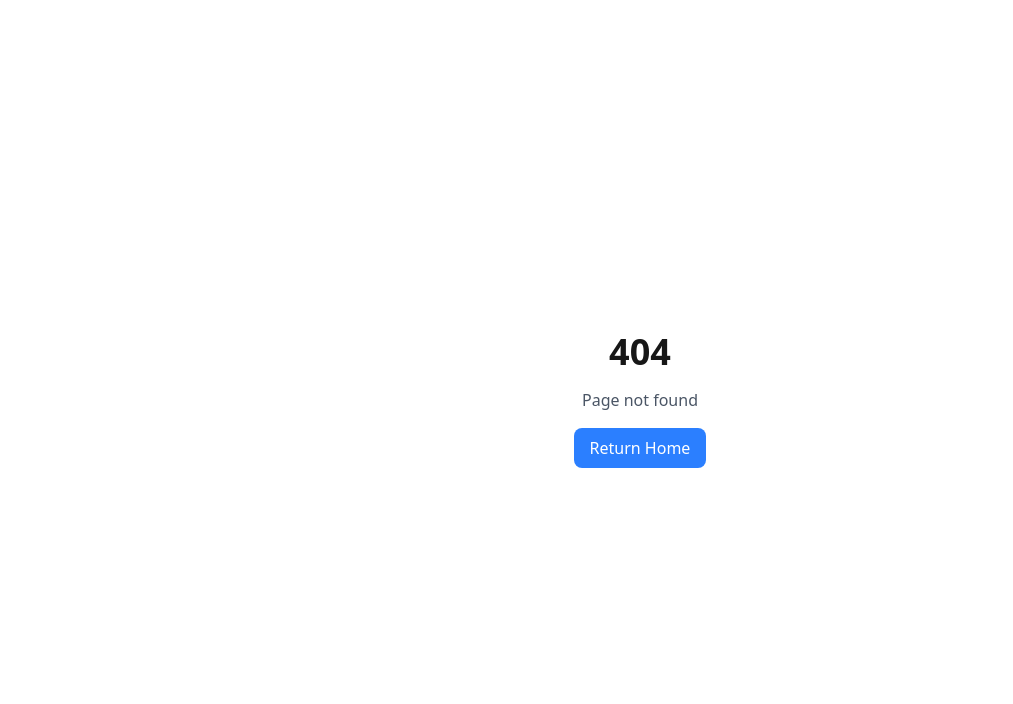
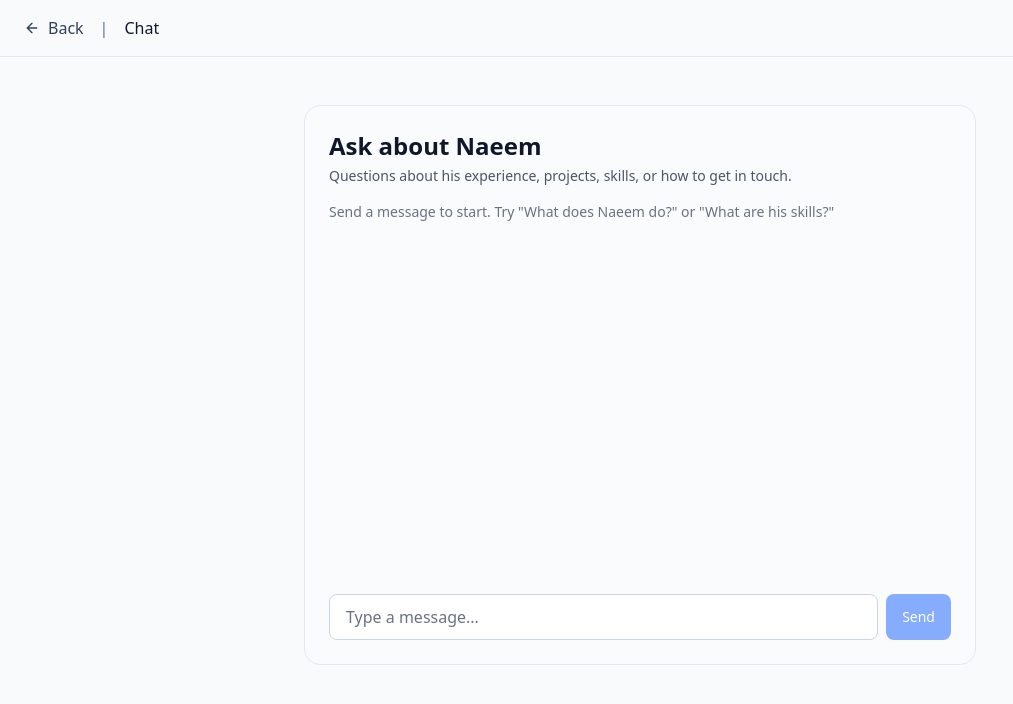
Before and after one commit to naeemnh/naeemnh, a Next.js app: page /chat in a window 1280 px wide. Before the commit this address had no page. Shown: the top 704 px of the page, without its empty margins (0-1013 px from the left). Built offline with nearby package versions, Linux system fonts and the light colour scheme.

Commit message:
feat(chat): add chat page and ChatPanel component
- Add /chat page with ChatPanel
- ChatPanel: message list, input, loading, error handling, scroll to bottom

```diff
--- /dev/null
+++ b/app/chat/page.tsx
@@ -0,0 +1,26 @@
+import Link from "next/link";
+import { ChatPanel } from "@/components/features/chat";
+import { Section } from "@/components/atoms";
+import { ArrowLeft } from "lucide-react";
+
+export default function ChatPage() {
+  return (
+    <main className="min-h-screen bg-slate-50 dark:bg-background">
+      <header className="sticky top-0 z-50 px-6 py-4 flex items-center gap-4 bg-slate-50/80 dark:bg-background/80 backdrop-blur-sm border-b border-slate-200 dark:border-slate-800">
+        <Link
+          href="/"
+          className="inline-flex items-center gap-2 text-slate-700 dark:text-foreground/80 hover:text-slate-900 dark:hover:text-foreground transition-colors"
+        >
+          <ArrowLeft className="h-4 w-4" />
+          Back
+        </Link>
+        <span className="text-slate-500 dark:text-foreground/50">|</span>
+        <span className="font-medium text-slate-900 dark:text-foreground">Chat</span>
+      </header>
+
+      <Section id="chat" className="px-6 pt-12 pb-24">
+        <ChatPanel />
+      </Section>
+    </main>
+  );
+}
--- /dev/null
+++ b/components/features/chat/chat-panel.tsx
@@ -0,0 +1,119 @@
+"use client";
+
+import { useState, useRef, useEffect } from "react";
+import { ContentCard } from "@/components/atoms";
+import { cn } from "@/lib/utils";
+
+type ChatMessage = { role: "user" | "assistant"; content: string };
+
+export function ChatPanel() {
+  const [messages, setMessages] = useState<ChatMessage[]>([]);
+  const [input, setInput] = useState("");
+  const [loading, setLoading] = useState(false);
+  const [error, setError] = useState<string | null>(null);
+  const listRef = useRef<HTMLDivElement>(null);
+
+  useEffect(() => {
+    listRef.current?.scrollTo(0, listRef.current.scrollHeight);
+  }, [messages]);
+
+  const handleSubmit = async (e: React.FormEvent) => {
+    e.preventDefault();
+    const text = input.trim();
+    if (!text || loading) return;
+
+    setInput("");
+    setError(null);
+    const userMessage: ChatMessage = { role: "user", content: text };
+    setMessages((prev) => [...prev, userMessage]);
+    setLoading(true);
+
+    try {
+      const res = await fetch("/api/chat", {
+        method: "POST",
+        headers: { "Content-Type": "application/json" },
+        body: JSON.stringify({
+          messages: [...messages, userMessage].map((m) => ({ role: m.role, content: m.content })),
+        }),
+      });
+
+      const data = await res.json();
+
+      if (!res.ok) {
+        setError(data?.error ?? "Something went wrong.");
+        return;
+      }
+
+      setMessages((prev) => [...prev, { role: "assistant", content: data.content ?? "" }]);
+    } catch {
+      setError("Failed to send message. Please try again.");
+    } finally {
+      setLoading(false);
+    }
+  };
+
+  return (
+    <ContentCard className="flex flex-col h-[70vh] min-h-[320px] max-w-2xl mx-auto">
+      <div className="mb-4">
+        <h2 className="text-2xl font-bold text-slate-900 dark:text-foreground/80">Ask about Naeem</h2>
+        <p className="text-sm text-gray-600 dark:text-foreground/60 mt-1">
+          Questions about his experience, projects, skills, or how to get in touch.
+        </p>
+      </div>
+
+      <div
+        ref={listRef}
+        className="flex-1 overflow-y-auto space-y-4 mb-4 pr-2 min-h-0"
+      >
+        {messages.length === 0 && (
+          <p className="text-gray-500 dark:text-gray-400 text-sm">
+            Send a message to start. Try &quot;What does Naeem do?&quot; or &quot;What are his skills?&quot;
+          </p>
+        )}
+        {messages.map((m, i) => (
+          <div
+            key={i}
+            className={cn(
+              "rounded-lg px-4 py-2.5 max-w-[85%]",
+              m.role === "user"
+                ? "ml-auto bg-blue-600 text-white dark:bg-blue-700"
+                : "mr-auto bg-gray-100 dark:bg-gray-800 text-slate-800 dark:text-foreground/90",
+            )}
+          >
+            <p className="text-sm whitespace-pre-wrap">{m.content}</p>
+          </div>
+        ))}
+        {loading && (
+          <div className="mr-auto rounded-lg px-4 py-2.5 max-w-[85%] bg-gray-100 dark:bg-gray-800 text-slate-600 dark:text-foreground/70">
+            <p className="text-sm">Thinking...</p>
+          </div>
+        )}
+      </div>
+
+      {error && (
+        <p className="text-red-600 dark:text-red-400 text-sm mb-2" role="alert">
+          {error}
+        </p>
+      )}
+
+      <form onSubmit={handleSubmit} className="flex gap-2">
+        <input
+          type="text"
+          value={input}
+          onChange={(e) => setInput(e.target.value)}
+          placeholder="Type a message..."
+          disabled={loading}
+          className="flex-1 rounded-lg border border-slate-300 dark:border-slate-600 bg-white dark:bg-gray-800 px-4 py-2.5 text-slate-900 dark:text-foreground placeholder:text-gray-500 focus:outline-none focus:ring-2 focus:ring-blue-500 disabled:opacity-50"
+          aria-label="Chat message"
+        />
+        <button
+          type="submit"
+          disabled={loading || !input.trim()}
+          className="rounded-lg bg-blue-600 px-4 py-2.5 text-sm font-medium text-white hover:bg-blue-700 focus:outline-none focus:ring-2 focus:ring-blue-500 disabled:opacity-50 disabled:cursor-not-allowed dark:bg-blue-700 dark:hover:bg-blue-800"
+        >
+          Send
+        </button>
+      </form>
+    </ContentCard>
+  );
+}
--- /dev/null
+++ b/components/features/chat/index.ts
@@ -0,0 +1 @@
+export { ChatPanel } from "./chat-panel";
```
